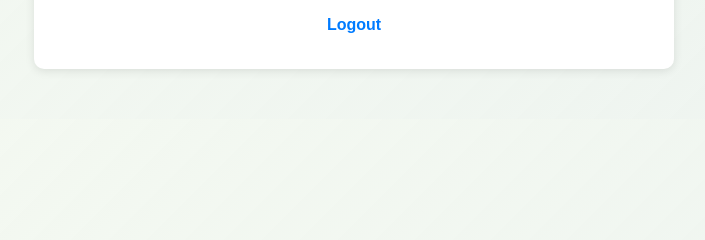
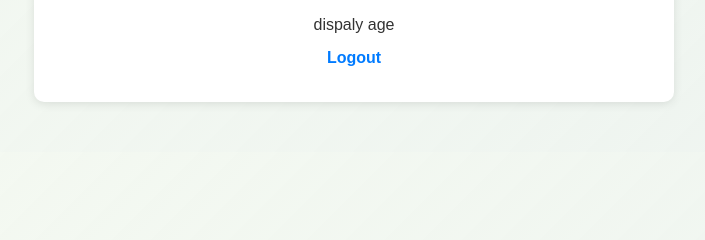
Before and after one commit to Sa-ran-raj/dbms-mini-project, a Flask app: template templates/home.html in a window 1280 px wide. Shown: the part 434-674 px from the top of the page, without its empty margins (286-991 px from the left). Run offline with Flask 3, Linux system fonts and the light colour scheme; the template is opened without the code that fills it, so the values that code supplies are empty.

Commit message:
Update home.html

```diff
--- a/templates/home.html
+++ b/templates/home.html
@@ -71,6 +71,7 @@
         <p>Mobile: {{ user.mobile }}</p>
         <p>Date of Birth: {{ user.dob }}</p>
         <p>Age: {{ age }}</p> <!-- Display the user's age -->
+        <p>  dispaly age</p>
 
         <p><a href="/logout">Logout</a></p>
     </div>
```
